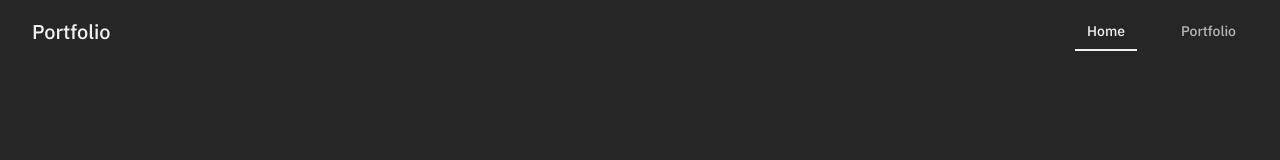
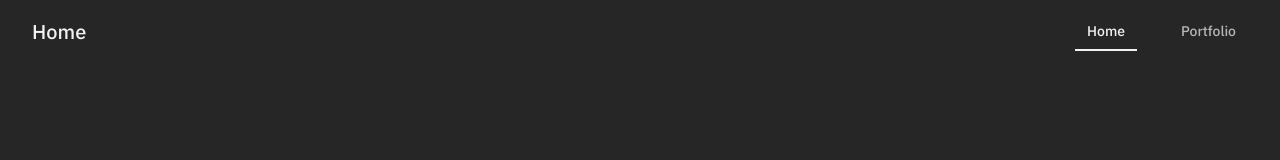
Before and after one commit to sahilsnk/website, a React (Vite) app: page / in a window 1280 px wide. Shown: the top 160 px of the page. Built offline with nearby package versions, Linux system fonts and the light colour scheme.

Commit message:
added features

```diff
--- a/client/components/Navigation.tsx
+++ b/client/components/Navigation.tsx
@@ -9,7 +9,7 @@ const Navigation = () => {
   const navItems = [
     { name: "Home", path: "/" },
     { name: "Portfolio", path: "/portfolio" },
-   // { name: "Snippets", path: "/snippets" },
+    //{ name: "Snippets", path: "/snippets" },
     //{ name: "Mentorship", path: "/mentorship" },
   ];
 
@@ -24,8 +24,13 @@ const Navigation = () => {
           {/* Logo/Brand */}
           <div className="flex-shrink-0">
             <Link to="/" className="text-xl font-medium">
-              Portfolio
-            </Link>
+              {{
+                    "/": "Home",
+                    "/portfolio": "Portfolio",
+                    "/snippets": "Snippets",
+                    "/mentorship": "Mentorship",
+                  }[location.pathname] || "Portfolio"}
+              </Link>
           </div>
 
           {/* Desktop Navigation */}
```
